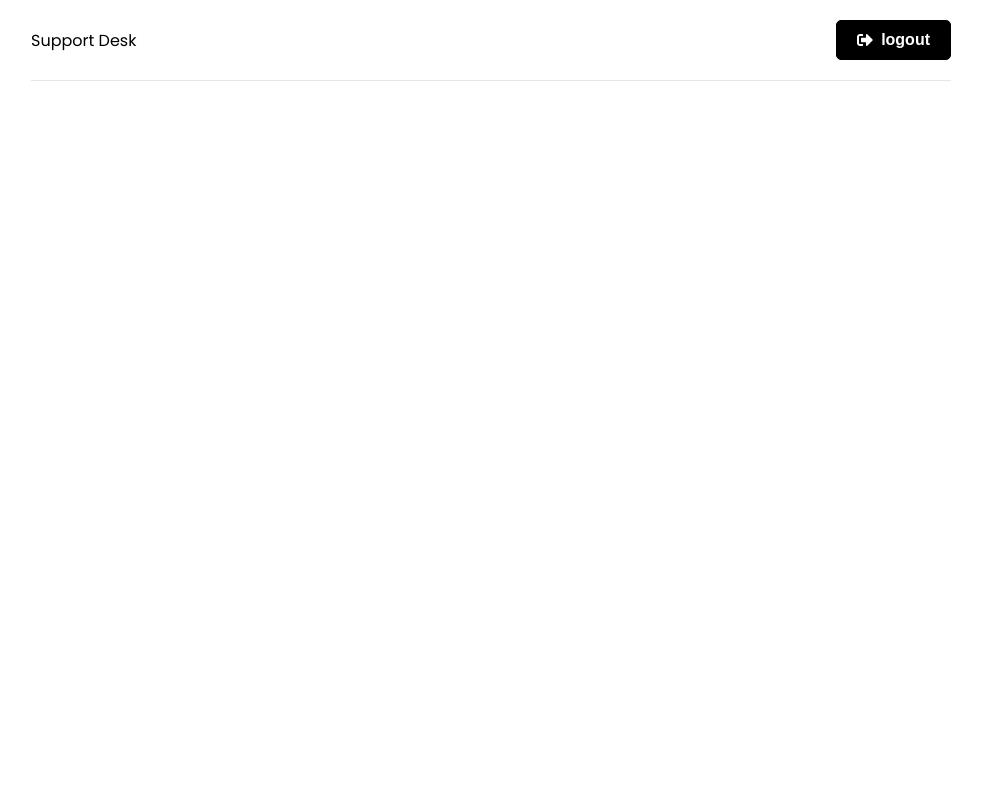
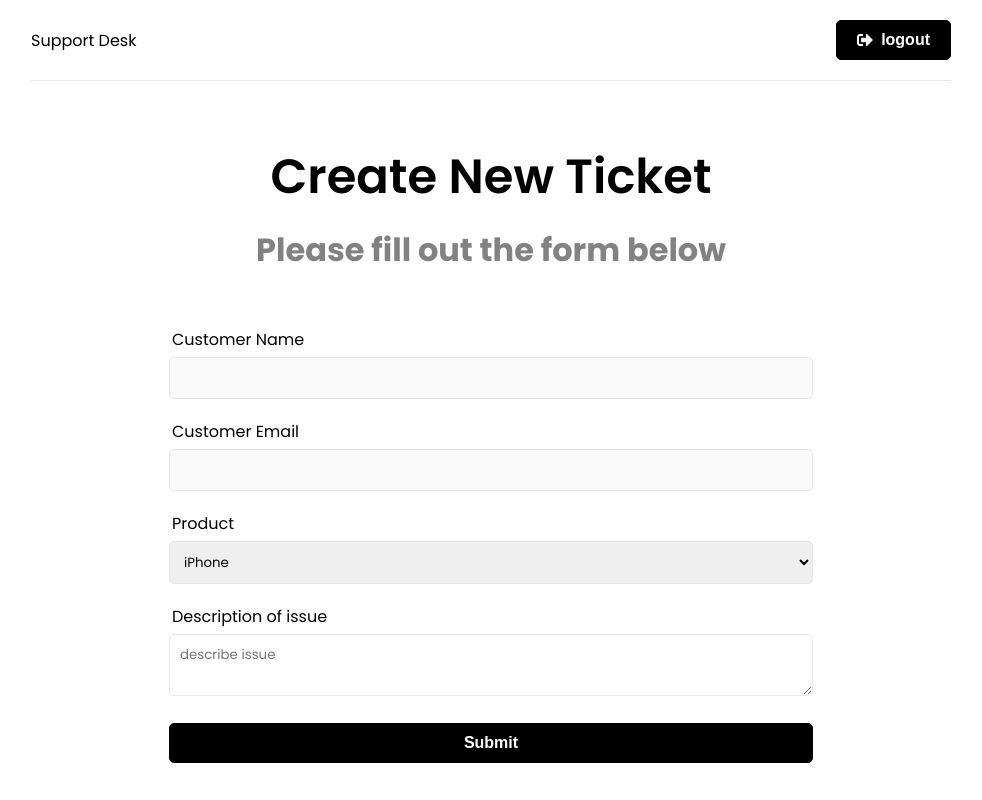
Before and after one commit to Victor-Olufade/tickets-frontend, a React (Create React App) app: page /new-ticket in a window 1280 px wide. Before the commit this address had no page. Shown: the whole page, without its empty margins (149-1131 px from the left). Built offline with nearby package versions, Linux system fonts and the light colour scheme; sample sign-in values are in the browser's storage.

Commit message:
add login to redux; create newticket page; block protected routes with useauthstatus hook

```diff
--- a/src/App.js
+++ b/src/App.js
@@ -3,8 +3,10 @@ import Home from './pages/Home';
 import Login from './pages/Login';
 import Register from './pages/Register';
 import Header from './components/Header';
+import Newticket from './pages/Newticket';
 import {ToastContainer} from 'react-toastify'
 import 'react-toastify/dist/ReactToastify.css'
+import PrivateRoute from './components/PrivateRoute';
 
 function App() {
   return (
@@ -16,6 +18,9 @@ function App() {
         <Route path='/' element={<Home/>}/>
         <Route path='/login' element={<Login/>}/>
         <Route path='/register' element={<Register/>}/>
+        <Route path='/new-ticket' element={<PrivateRoute/>}>
+          <Route path='/new-ticket' element={<Newticket/>}/>
+        </Route>
       </Routes>
       </div>
     </Router>
--- /dev/null
+++ b/src/components/PrivateRoute.jsx
@@ -0,0 +1,14 @@
+import React from 'react'
+import { Navigate, Outlet } from 'react-router-dom'
+import { useAuthStatus } from '../hooks/Useauthstatus'
+import Spinner from './Spinner'
+
+const PrivateRoute = () => {
+    const {loggedIn, checkingStatus} = useAuthStatus()
+    if(checkingStatus){
+        return <Spinner/>
+    }
+    return loggedIn ? <Outlet/> : <Navigate to='/login'/>
+}
+
+export default PrivateRoute
--- /dev/null
+++ b/src/components/Spinner.jsx
@@ -0,0 +1,11 @@
+import React from 'react'
+
+const Spinner = () => {
+  return (
+    <div className='loadingSpinnerContainer'>
+        <div className="loadingSpinner"></div>
+    </div>
+  )
+}
+
+export default Spinner
--- a/src/features/auth/authService.js
+++ b/src/features/auth/authService.js
@@ -14,9 +14,18 @@ const logout = () => {
     localStorage.removeItem('user')
 }
 
+const login = async(userData) => {
+    const response = await axios.post(`${BASE_URL}/login`, userData)
+    if(response.data){
+        localStorage.setItem('user', JSON.stringify(response.data))
+    }
+    return response.data;
+}
+
 const authService = {
     register,
-    logout
+    logout,
+    login
 }
 
 export default authService
--- a/src/features/auth/authSlice.js
+++ b/src/features/auth/authSlice.js
@@ -21,7 +21,12 @@ export const register = createAsyncThunk('auth/register', async(user, thunkAPI)=
 })
 
 export const login = createAsyncThunk('auth/login', async(user, thunkAPI)=>{
-    console.log(user);
+    try {
+        return await authService.login(user)
+    } catch (error) {
+        const message = (error.response && error.response.data && error.response.data.message) || error.message || error.toString()
+        return thunkAPI.rejectWithValue(message)
+    }
 })
 
 export const logout = createAsyncThunk('auth/logout', async()=>{
@@ -55,6 +60,20 @@ export const authSlice = createSlice({
                 state.message = action.payload
                 state.user = null
             })
+            .addCase(login.pending, (state)=>{
+                state.isLoading = true
+            })
+            .addCase(login.fulfilled, (state, action)=>{
+                state.isLoading = false
+                state.isSuccess = true
+                state.user = action.payload
+            })
+            .addCase(login.rejected, (state, action)=>{
+                state.isLoading = false
+                state.isError = true
+                state.message = action.payload
+                state.user = null
+            })
             .addCase(logout.fulfilled, (state)=>{
                 state.user = null
             })
--- /dev/null
+++ b/src/hooks/Useauthstatus.js
@@ -0,0 +1,19 @@
+import {useState, useEffect} from 'react'
+import { useSelector } from 'react-redux'
+
+export const useAuthStatus = () => {
+    const [loggedIn, setLoggedIn] = useState(false)
+    const [checkingStatus, setCheckingStatus] = useState(true)
+    const {user} = useSelector(state=> state.auth)
+
+    useEffect(()=>{
+        if(user){
+            setLoggedIn(true)
+        }else{
+            setLoggedIn(false)
+        }
+        setCheckingStatus(false)
+    }, [user])
+
+    return {loggedIn, checkingStatus}
+}
--- a/src/pages/Login.jsx
+++ b/src/pages/Login.jsx
@@ -1,8 +1,11 @@
-import React, { useState } from 'react'
+import React, { useState, useEffect } from 'react'
 import { FaSignInAlt } from 'react-icons/fa'
 import {toast} from 'react-toastify'
 import {useSelector, useDispatch} from 'react-redux'
 import { login } from '../features/auth/authSlice'
+import { useNavigate } from 'react-router-dom'
+import { reset } from '../features/auth/authSlice'
+import Spinner from '../components/Spinner'
 
 const Login = () => {
   const [formData, setFormData] = useState({
@@ -19,8 +22,9 @@ const Login = () => {
   }
 
   const dispatch = useDispatch()
+  const navigate = useNavigate()
 
-  const {user, isLoading, isSuccess, message} = useSelector(state=> state.auth)
+  const {user, isLoading, isError, isSuccess, message} = useSelector(state=> state.auth)
 
   const onSubmit = (e) => {
     e.preventDefault()
@@ -29,6 +33,20 @@ const Login = () => {
         password
     }
     dispatch(login(userInfo))
+  }
+
+  useEffect(()=>{
+    if(isError){
+        toast.error(message)
+    }
+    if(isSuccess && user){
+        navigate('/')
+    }
+    dispatch(reset())
+  }, [dispatch, navigate, isError, isSuccess, message, user])
+
+  if(isLoading){
+    <Spinner/>
   }
   return (
     <>
--- /dev/null
+++ b/src/pages/Newticket.jsx
@@ -0,0 +1,60 @@
+import React, { useState } from 'react'
+import { useSelector } from 'react-redux'
+
+const Newticket = () => {
+  const { user } = useSelector((state) => state.auth)
+  const [name, setName] = useState(user.trueUser && user.trueUser.name)
+  const [email, setEmail] = useState(user.trueUser && user.trueUser.email)
+  const [product, setProduct] = useState('iPhone')
+  const [description, setDescription] = useState('')
+
+  const onSubmit = () => {}
+  return (
+    <>
+      <section className="heading">
+        <h1>Create New Ticket</h1>
+        <p>Please fill out the form below</p>
+      </section>
+
+      <section className="form">
+        <div className="form-group">
+          <label htmlFor="name">Customer Name</label>
+          <input type="text" className="form-control" value={name} disabled />
+        </div>
+        <div className="form-group">
+          <label htmlFor="email">Customer Email</label>
+          <input type="text" className="form-control" value={email} disabled />
+        </div>
+        <form onSubmit={onSubmit}>
+            <div className="form-group">
+            <label htmlFor="product">Product</label>
+          <select
+            name="product"
+            id="product"
+            value={product}
+            onChange={(e) => {
+              setProduct(e.target.value)
+            }}
+          >
+            <option value='iPhone'>iPhone</option>
+            <option value='MacBook Air'>MacBook Air</option>
+            <option value='iMac'>iMac</option>
+            <option value='iPad'>iPad</option>
+          </select>
+            </div>
+            <div className="form-group">
+                <label htmlFor='description'>Description of issue</label>
+                <textarea name='description' id='description' className='form-control' placeholder='describe issue' value={description} onChange={(e)=>{setDescription(e.target.value)}}></textarea>
+            </div>
+            <div className="form-group">
+                <button className='btn btn-block'>
+                    Submit
+                </button>
+            </div>
+        </form>
+      </section>
+    </>
+  )
+}
+
+export default Newticket
--- a/src/pages/Register.jsx
+++ b/src/pages/Register.jsx
@@ -4,6 +4,7 @@ import { FaUser } from 'react-icons/fa'
 import {toast} from 'react-toastify'
 import {useSelector, useDispatch} from 'react-redux'
 import { register, reset } from '../features/auth/authSlice'
+import Spinner from '../components/Spinner'
 
 const Register = () => {
   const [formData, setFormData] = useState({
@@ -51,6 +52,10 @@ const Register = () => {
         }
         dispatch(register(userInfo))
     }
+  }
+
+  if(isLoading){
+    <Spinner/>
   }
   return (
     <>
```
